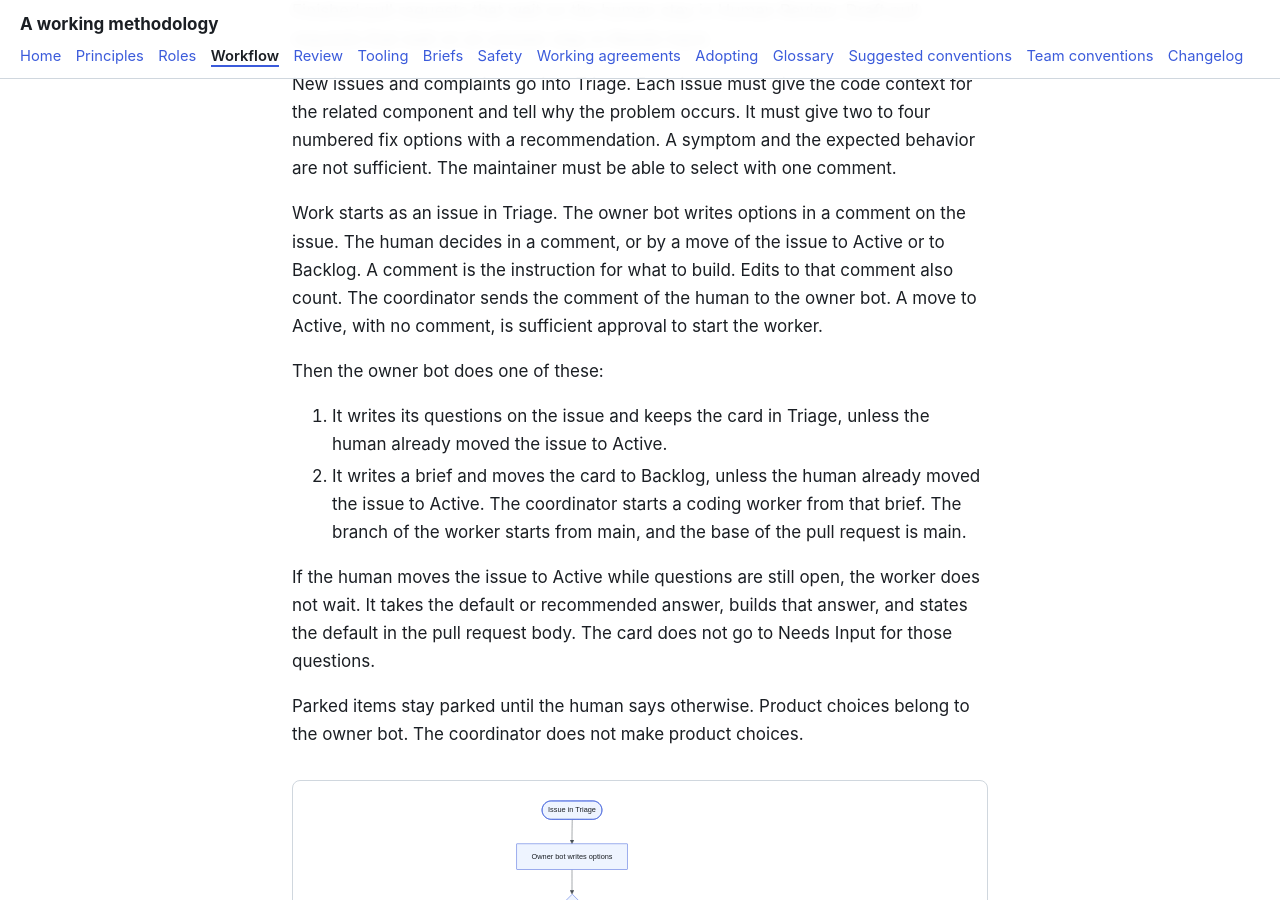
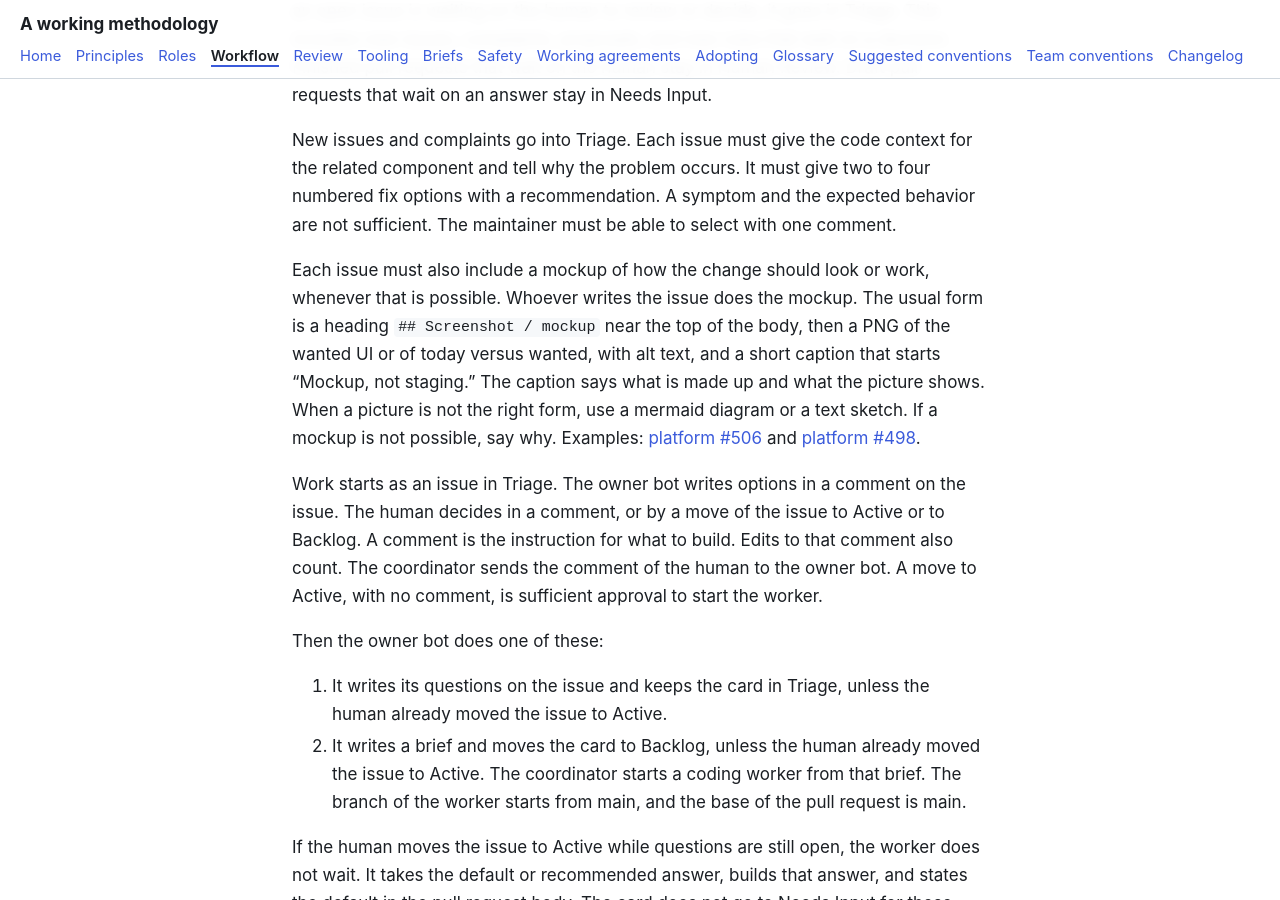
Before and after one commit to tangentcode/methodology, a Jekyll site: the page built from workflow.md, in a window 1280 px wide and 900 px high, scrolled down 6985 px. Built offline with Jekyll 4.4.1, drawn with Linux system fonts in a browser that asks for light colours; our own code applies the rules of GitHub Pages for plain Markdown files; some of the changed text lies outside the part shown.

Commit message:
Document that Triage issues should include a mockup (#72)
Whoever writes the issue adds a mockup of how the change should look
or work, whenever that is possible. The usual form is a heading, a
picture or a sketch, and a short caption.

```diff
--- a/workflow.md
+++ b/workflow.md
@@ -2,7 +2,7 @@
 
 ## Artifacts
 
-- **Issue.** Gives one goal, the approach, and the acceptance criteria. Work starts as an issue in Triage. The human decides what to build in a comment on that issue, or by a move of the issue to Active or to Backlog. The title tells the present state. Each issue has a type: Feature, Bug, or Task. See [working-agreements.md](working-agreements.md).
+- **Issue.** Gives one goal, the approach, and the acceptance criteria. Work starts as an issue in Triage. The human decides what to build in a comment on that issue, or by a move of the issue to Active or to Backlog. The title tells the present state. Each issue has a type: Feature, Bug, or Task. See [working-agreements.md](working-agreements.md). When that is possible, the issue includes a mockup of how the change should look or work. See [Triage](#triage).
 - **Brief.** The instructions of the owner bot to one worker for one change. A change is a full issue or a named part of one. See [briefs.md](briefs.md).
 - **Pull request.** One for each change of a worker. Its branch starts from main, and it targets main. It starts as a draft. An issue usually becomes one pull request. But you can divide a large issue into many pull requests. Each one has its own worker and branch, and each one names the part of the issue that it covers. Only one of those pull requests is in a flow column at a time. If a follow-up must run at the same time as the first change, for example to supply evidence, make the follow-up a separate issue. A partial pull request refers to the issue without a closing keyword, for example `Part of #N`. Only the pull request that completes the acceptance criteria of the issue uses a closing keyword, such as `Fixes #N`. Thus a merge of a partial change does not close the issue too early. The title completes the sentence "Merging this pull request will ..." and starts with a verb in the imperative.
 - **Board.** One card for each issue or pull request. The column tells what occurs next.
@@ -109,6 +109,8 @@ A push after the head that the coordinator checked sends a Human Review card bac
 Every board has a Triage column, including the board that tracks this methodology. If an open issue is waiting on the human to review or decide, it goes in Triage. This includes new issues, complaints, proposals, and new rules that wait on a decision. Finished pull requests that wait on the human stay in Human Review. Draft pull requests that wait on an answer stay in Needs Input.
 
 New issues and complaints go into Triage. Each issue must give the code context for the related component and tell why the problem occurs. It must give two to four numbered fix options with a recommendation. A symptom and the expected behavior are not sufficient. The maintainer must be able to select with one comment.
+
+Each issue must also include a mockup of how the change should look or work, whenever that is possible. Whoever writes the issue does the mockup. The usual form is a heading `## Screenshot / mockup` near the top of the body, then a PNG of the wanted UI or of today versus wanted, with alt text, and a short caption that starts "Mockup, not staging." The caption says what is made up and what the picture shows. When a picture is not the right form, use a mermaid diagram or a text sketch. If a mockup is not possible, say why. Examples: [platform #506](https://github.com/tangentcode/platform/issues/506) and [platform #498](https://github.com/tangentcode/platform/issues/498).
 
 Work starts as an issue in Triage. The owner bot writes options in a comment on the issue. The human decides in a comment, or by a move of the issue to Active or to Backlog. A comment is the instruction for what to build. Edits to that comment also count. The coordinator sends the comment of the human to the owner bot. A move to Active, with no comment, is sufficient approval to start the worker.
 
```
Also changed, not shown: adopting.md (+3 -0 lines), glossary.md (+2 -0 lines).
